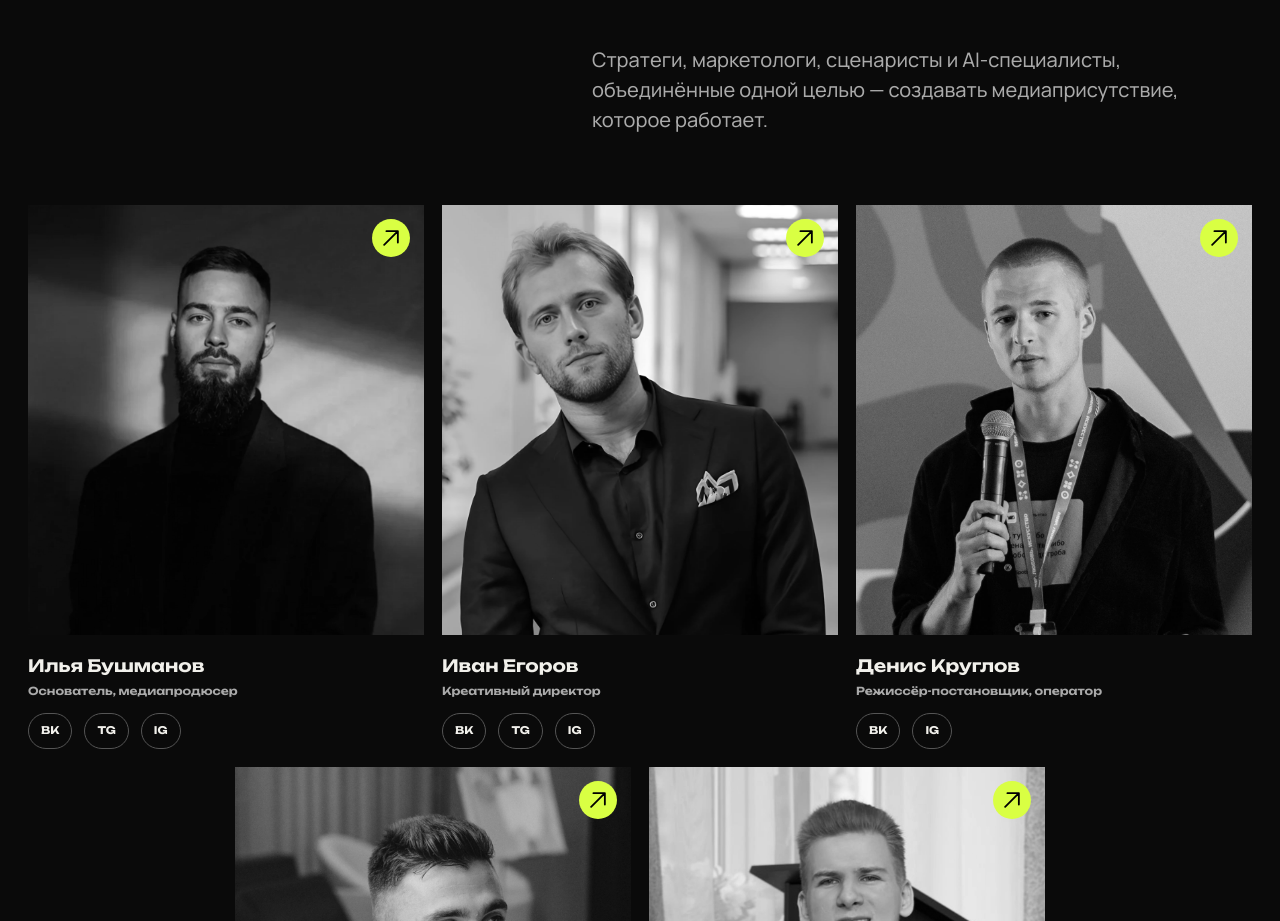
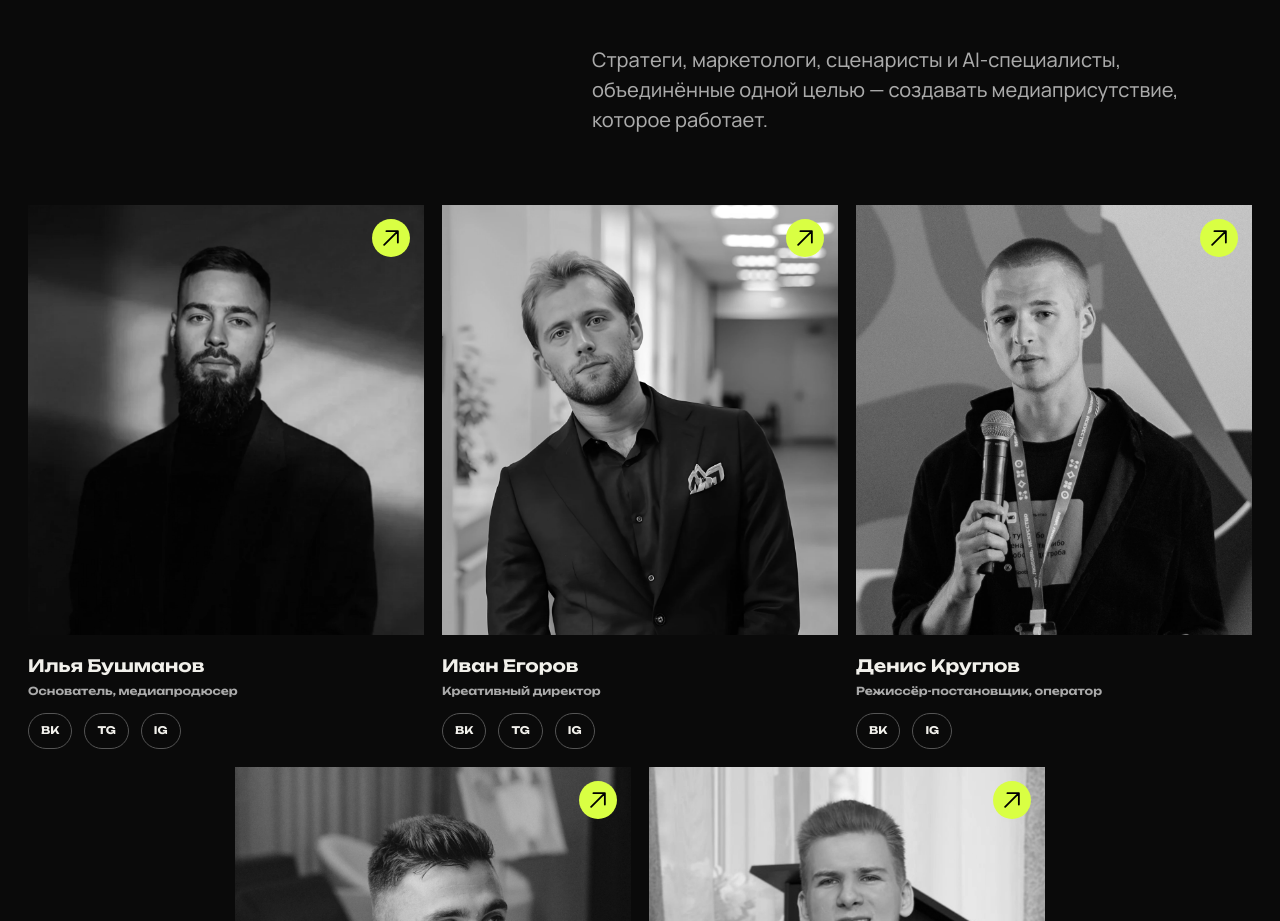
Before and after one commit to biakib/plohospal-production, a Next.js app: page / in a window 1280 px wide. Shown: the part 5619-6540 px from the top of the page. Built offline with nearby package versions, Linux system fonts and the light colour scheme.

Commit message:
Reduce Ivan portrait zoom to 20 percent

```diff
--- a/app/globals.css
+++ b/app/globals.css
@@ -424,5 +424,5 @@ nav a:focus-visible,.nav-cta:focus-visible,.desktop-more-trigger:focus-visible,.
 .lead-form-alt a:hover { color:var(--lime); }
 
 /* Match Ivan’s portrait scale to the other team members. */
-.team-photo img[alt="Иван Егоров"] { transform:scale(1.4); transform-origin:center; }
-.team-grid article:hover .team-photo img[alt="Иван Егоров"] { transform:scale(1.435); }
+.team-photo img[alt="Иван Егоров"] { transform:scale(1.2); transform-origin:center; }
+.team-grid article:hover .team-photo img[alt="Иван Егоров"] { transform:scale(1.23); }
```
Also changed, not shown: 1 other file (tests, documents, lock files or other folders).
